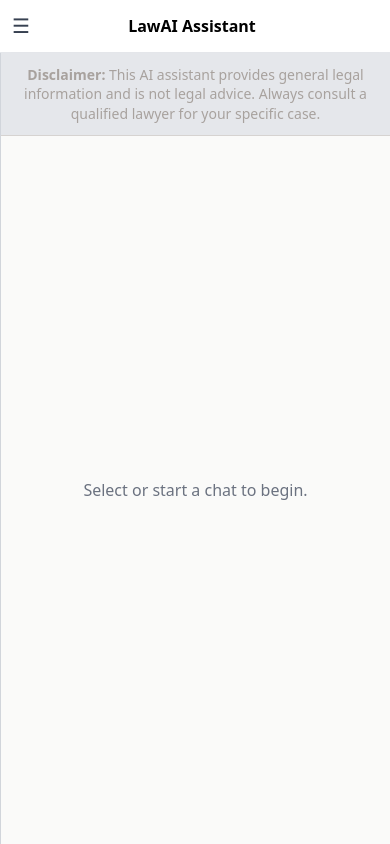
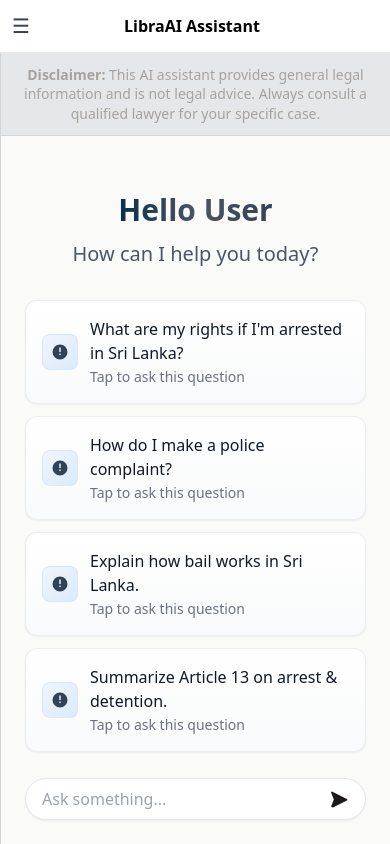
Before and after one commit to HashirAhamed/LawAI, a React (Vite) app in the folder frontend/client/: page / in a window 390 px wide. Built offline with nearby package versions, Linux system fonts and the light colour scheme; no server answers.

Commit message:
api fix + empty state

```diff
--- a/frontend/client/src/components/ChatWindow.jsx
+++ b/frontend/client/src/components/ChatWindow.jsx
@@ -2,6 +2,7 @@
 import React from "react";
 import MessageList from "./MessageList";
 import MessageInput from "./MessageInput";
+import EmptyState from "./EmptyState";
 
 function ChatWindow({
   activeConversation,
@@ -24,8 +25,11 @@ function ChatWindow({
 
       {/* Chat area */}
       {!activeConversation ? (
-        <div className="flex-grow flex items-center justify-center text-gray-500">
-          Select or start a chat to begin.
+        <div className="flex-grow justify-center overflow-y-auto">
+          <EmptyState
+            userName="User"              // or derive from profile later
+            onSend={(prompt) => onSend(prompt)}
+          />
         </div>
       ) : (
         <>
--- /dev/null
+++ b/frontend/client/src/components/EmptyState.jsx
@@ -0,0 +1,100 @@
+import React, { useState } from "react";
+
+export default function EmptyState({ onSend, userName = "there" }) {
+    const [input, setInput] = useState("");
+
+    const suggestions = [
+        "What are my rights if I'm arrested in Sri Lanka?",
+        "How do I make a police complaint?",
+        "Explain how bail works in Sri Lanka.",
+        "Summarize Article 13 on arrest & detention.",
+    ];
+
+    const handleSubmit = (e) => {
+        e.preventDefault();
+        const text = input.trim();
+        if (!text) return;
+        onSend(text);
+        setInput("");
+    };
+
+    return (
+        <div className="flex flex-col h-full justify-between px-6 sm:px-10 pb-safe">
+            {/* --- Greeting --- */}
+            <div className="pt-14 md:pt-20 text-center">
+                <h1 className="text-3xl sm:text-4xl font-bold">
+                    <span className="bg-gradient-to-r from-sky-950 via-gray-600 to-slate-700 bg-clip-text text-transparent">
+                        Hello {userName}
+                    </span>
+                </h1>
+                <p className="mt-3 text-xl sm:text-2xl text-gray-600">
+                    How can I help you today?
+                </p>
+
+                {/* --- Suggestion Cards --- */}
+                <div className="mt-8 grid grid-cols-1 sm:grid-cols-2 lg:grid-cols-3 gap-3 sm:gap-4 max-w-4xl mx-auto">
+                    {suggestions.map((s, i) => (
+                        <button
+                            key={i}
+                            onClick={() => onSend(s)}
+                            className="group text-left rounded-xl border border-gray-200/70 bg-gradient-to-b from-white to-gray-50 hover:from-white hover:to-white shadow-sm hover:shadow-md transition-all p-4"
+                        >
+                            <div className="flex items-center gap-3">
+                                <div className="shrink-0 rounded-lg p-2 bg-gradient-to-br from-slate-100 to-blue-100 border border-blue-200/40">
+                                    <svg
+                                        width="18"
+                                        height="18"
+                                        viewBox="0 0 24 24"
+                                        fill="currentColor"
+                                        className="text-slate-700"
+                                    >
+                                        <path d="M12 2a10 10 0 1 0 .001 20.001A10 10 0 0 0 12 2zm1 14h-2v-2h2v2zm0-4h-2V6h2v6z" />
+                                    </svg>
+                                </div>
+                                <div>
+                                    <div className="font-medium text-gray-900">
+                                        {s.length > 48 ? s.slice(0, 48) + "…" : s}
+                                    </div>
+                                    <div className="text-sm text-gray-500 mt-0.5">
+                                        Tap to ask this question
+                                    </div>
+                                </div>
+                            </div>
+                        </button>
+                    ))}
+                </div>
+            </div>
+
+            {/* --- Bottom Search Bar --- */}
+            <div className="mt-auto mb-6 sm:mb-8 flex justify-center">
+                <form
+                    onSubmit={handleSubmit}
+                    className="w-full sm:w-[85%] md:w-[70%] flex items-center bg-white border border-gray-200 rounded-full shadow-sm px-4 py-2 focus-within:ring-2 focus-within:ring-stone-800 transition-all"
+                >
+                    <input
+                        type="text"
+                        placeholder="Ask something..."
+                        value={input}
+                        onChange={(e) => setInput(e.target.value)}
+                        className="flex-grow border-none outline-none bg-transparent text-gray-700 placeholder-gray-400 text-base"
+                    />
+                    <button
+                        type="submit"
+                        className="ml-2 text-stone-900 hover:text-stone-600 transition-colors"
+                        title="Send"
+                    >
+                        <svg
+                            xmlns="http://www.w3.org/2000/svg"
+                            fill="currentColor"
+                            viewBox="0 0 20 20"
+                            width="20"
+                            height="20"
+                        >
+                            <path d="M2.94 17.94a.75.75 0 0 1-.68-1.03l2.58-6.45-2.58-6.37A.75.75 0 0 1 3.9 3.1l14 7a.75.75 0 0 1 0 1.34l-14 7a.74.74 0 0 1-.32.08z" />
+                        </svg>
+                    </button>
+                </form>
+            </div>
+        </div>
+    );
+}
--- a/frontend/client/src/pages/ChatPage.jsx
+++ b/frontend/client/src/pages/ChatPage.jsx
@@ -8,7 +8,7 @@ import {
     deleteConversation,
     renameConversation,
 } from "../api/conversation";
-import { getMessages, sendMessage } from "../api/messages";
+import { getMessages, sendMessages } from "../api/messages";
 
 function ChatPage() {
     const [conversations, setConversations] = useState([]);
@@ -56,100 +56,64 @@ function ChatPage() {
         const text = (messageText ?? "").trim();
         if (!text || !activeConversation?._id) return;
 
-        if (sendingRef.current) return;   // ⛔ prevents a second immediate call
+        if (sendingRef.current) return;
         sendingRef.current = true;
 
-        // 1) add user message with a stable _id
+        // 1) add user message
         const userId = `u_${uid()}`;
         const userMsg = { _id: userId, role: "user", parts: [{ text }] };
-        setMessages(prev => [...prev, userMsg]);
+        setMessages((prev) => [...prev, userMsg]);
         setInput("");
 
-        // 2) add a SINGLE AI placeholder with a stable _id
+        // 2) add a single AI placeholder
         const aiId = `m_${uid()}`;
-        const aiPlaceholder = { _id: aiId, role: "model", parts: [{ text: "" }] };
-        setMessages(prev => [...prev, aiPlaceholder]);
+        setMessages((prev) => [...prev, { _id: aiId, role: "model", parts: [{ text: "" }] }]);
 
-        // in ChatPage.jsx inside handleSend(text)
-        if (activeConversation && (activeConversation.title === "New chat" || !activeConversation.title)) {
+        // 3) auto-title first time
+        if (!activeConversation.title || activeConversation.title === "New chat") {
             const guess = text.split(/\s+/).slice(0, 6).join(" ");
             const short = (guess.length > 48 ? guess.slice(0, 48) + "…" : guess) || "New chat";
-            // update local state so sidebar shows it right away
-            setConversations(prev =>
-                prev.map(c => c._id === activeConversation._id ? { ...c, title: short } : c)
+            setConversations((prev) =>
+                prev.map((c) => (c._id === activeConversation._id ? { ...c, title: short } : c))
             );
-            // fire-and-forget server rename
+            // fire-and-forget
             renameConversation(activeConversation._id, short).catch(() => { });
         }
 
         setIsStreaming(true);
         try {
-            const resp = await fetch(
-                `http://localhost:5000/api/conversations/${activeConversation._id}/stream`,
-                {
-                    method: "POST",
-                    headers: { "Content-Type": "application/json" },
-                    body: JSON.stringify({ message: text }),
-                }
-            );
-            if (!resp.ok || !resp.body) throw new Error("Stream failed to start");
-
-            const reader = resp.body.getReader();
-            const decoder = new TextDecoder("utf-8");
-
-            // buffer to handle partial SSE frames
-            let buffer = "";
-            while (true) {
-                const { value, done } = await reader.read();
-                if (done) break;
-                if (!value) continue;
-
-                buffer += decoder.decode(value, { stream: true });
-
-                // split on SSE frame separator
-                const frames = buffer.split("\n\n");
-                buffer = frames.pop() ?? ""; // keep partial for next loop
-
-                for (const frame of frames) {
-                    if (!frame.startsWith("data:")) continue;
-                    const json = frame.replace(/^data:\s*/, "");
-                    let payload;
-                    try {
-                        payload = JSON.parse(json);
-                    } catch { continue; }
-
-                    if (payload.type === "delta") {
-                        const piece = payload.text || "";
-                        setMessages(prev => {
+            for await (const piece of sendMessages(activeConversation._id, text)) {
+                // append each delta to the placeholder
+                setMessages((prev) => {
                     const next = [...prev];
-                            const idx = next.findIndex(m => m._id === aiId);
-                            if (idx !== -1) next[idx] = {
+                    const idx = next.findIndex((m) => m._id === aiId);
+                    if (idx !== -1) {
+                        next[idx] = {
                             ...next[idx],
                             parts: [{ text: next[idx].parts[0].text + piece }],
                         };
+                    }
                     return next;
                 });
             }
-                }
-            }
         } catch (err) {
             console.error("Streaming error:", err);
-            setMessages(prev => {
+            setMessages((prev) => {
                 const next = [...prev];
-                const idx = next.findIndex(m => m._id === aiId);
-                if (idx !== -1) next[idx] = {
+                const idx = next.findIndex((m) => m._id === aiId);
+                if (idx !== -1) {
+                    next[idx] = {
                         ...next[idx],
                         parts: [{ text: "Sorry, I ran into a streaming error. Please try again." }],
                     };
+                }
                 return next;
             });
         } finally {
             setIsStreaming(false);
-            sendingRef.current = false; // allow next send
+            sendingRef.current = false;
         }
     };
-
-
 
     const handleDeleteChat = async (chat) => {
         const ok = window.confirm(`Delete chat "${chat.title || "Untitled Chat"}"?`);
@@ -218,7 +182,7 @@ function ChatPage() {
                     >
                         ☰
                     </button>
-                    <h2 className="font-semibold text-base">LawAI Assistant</h2>
+                    <h2 className="font-semibold text-base">LibraAI Assistant</h2>
                     <div className="w-6" />
                 </div>
 
```
Also changed, not shown: frontend/client/src/api/messages.js (+45 -5 lines). Lines whose indentation alone changed are shown as unchanged.
